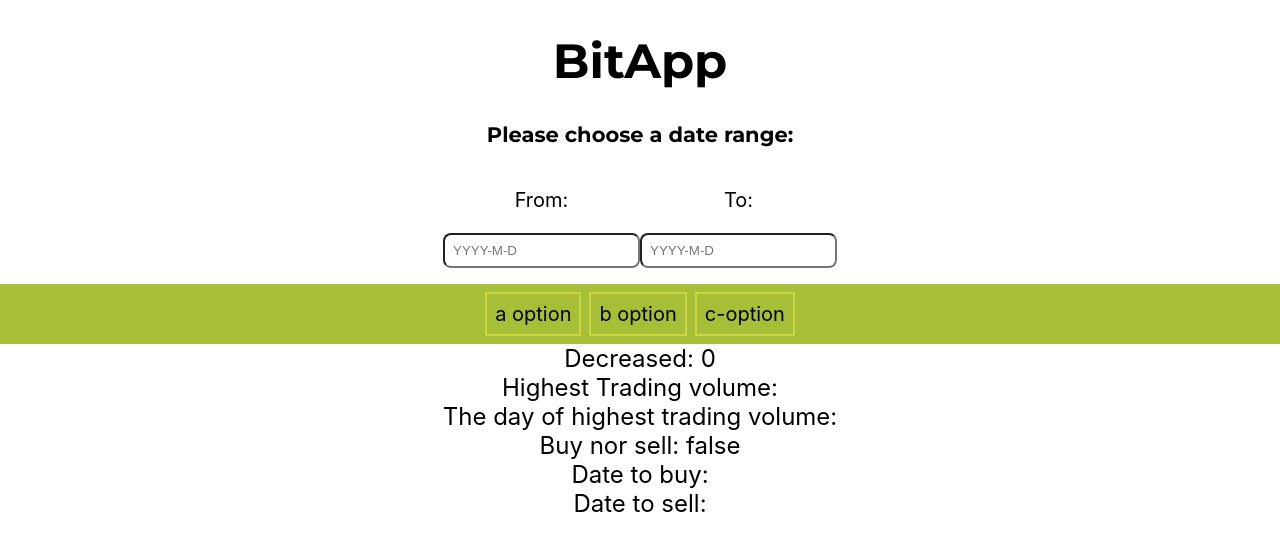
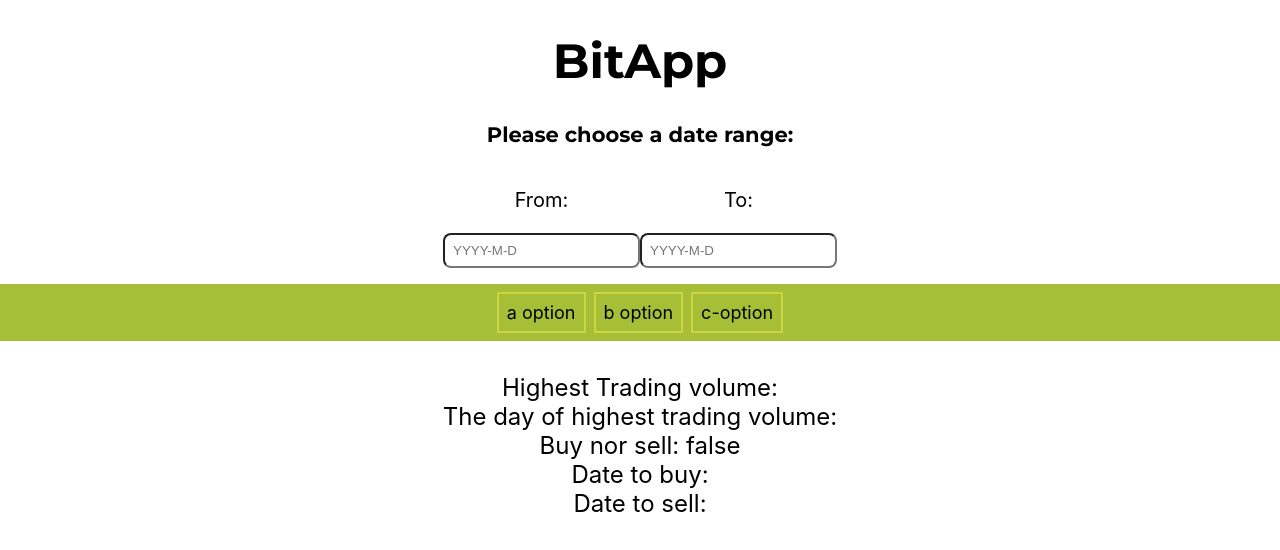
Before and after one commit to JenninaFarm/Bitcoin, a React (Create React App) app in the folder bitcoin/: page / in a window 1280 px wide. Shown: the top 550 px of the page. Built offline with nearby package versions, Linux system fonts and the light colour scheme.

Commit message:
Add DecreasedDaysInRow component

```diff
--- a/bitcoin/src/App.js
+++ b/bitcoin/src/App.js
@@ -2,7 +2,7 @@ import React, { useEffect, useState } from 'react';
 
 import AskDateRange from './components/molecules/ask-date-range/AskDateRange';
 import Navigation from './components/base/navigation/Navigation';
-import ShowData from './components/molecules/show-data/ShowData';
+import ShowData from './components/molecules/decreased-days-in-row/DecreasedDaysInRow';
 import TimeMachine from './components/molecules/time-machine/TimeMachine';
 import TradingVolume from './components/molecules/trading-volume/TradingVolume';
 import './Styles.scss';
@@ -91,9 +91,9 @@ const App = () => {
       <h3 className="app__subtitle">Please choose a date range:</h3>
       <AskDateRange onDateChange={handleSecondsChange} />
       <Navigation links={[
-        {href: 'a', name: 'a option'},
-        {href: 'b', name: 'b option'},
-        {href: 'c', name: 'c-option'}
+        {href: '#', name: 'a option'},
+        {href: '#', name: 'b option'},
+        {href: '#', name: 'c-option'}
       ]} />
       {isLoading ? (
         <div>Loading ...</div>
--- a/bitcoin/src/Styles.scss
+++ b/bitcoin/src/Styles.scss
@@ -8,6 +8,7 @@
 // Molecules
 @import 'components/molecules/date-input/_date-input';
 @import 'components/molecules//ask-date-range/_ask-date-range';
+@import 'components/molecules/decreased-days-in-row/_decreased-days-in-row';
 
 // App
 @import './App.scss'
--- a/bitcoin/src/components/base/_variables.scss
+++ b/bitcoin/src/components/base/_variables.scss
@@ -22,7 +22,7 @@ $font-60: 3.75rem;
 $font-80: 5rem;
 
 /* body */
-$body-font-size: $font-16;
+$body-font-size: $font-18;
 $body-font-size-desktop: $font-20;
 
 /* headings */
@@ -36,8 +36,8 @@ $h4-font-size: $font-18;
 $h4-font-size-desktop: $font-20;
 
 /* navigatio */
-$nav-font-size: $font-18;
-$nav-font-size-desktop: $font-20;
+$nav-font-size: $font-16;
+$nav-font-size-desktop: $font-18;
 
 
 /* Spacings */
--- /dev/null
+++ b/bitcoin/src/components/molecules/decreased-days-in-row/DecreasedDaysInRow.js
@@ -0,0 +1,31 @@
+import React, {useEffect, useState} from 'react';
+import { getMaxTimesValueHasDecreased } from '../../base/HelperFunctions';
+
+const DecreasedDaysInRow = ({data}) => {
+  const [daysPriceHasDecreased, setDaysPriceHasDecreased] = useState();
+
+  useEffect(() => {
+    parseData(data);
+  });
+
+  const parseData = (data) => {
+    const prices = data.map((row) => row[1]);
+    if (prices.length !== 0) {
+      setDaysPriceHasDecreased(getMaxTimesValueHasDecreased(prices));
+    }
+  }
+
+  return (
+    <div className='decreased-days'>
+      {daysPriceHasDecreased && (
+        <div>
+          <p>Maximum amount of days the price has decreased in a row:</p>
+          <p>{daysPriceHasDecreased}</p>
+        </div>
+        )
+      }
+    </div>
+  );
+};
+
+export default DecreasedDaysInRow;
--- /dev/null
+++ b/bitcoin/src/components/molecules/decreased-days-in-row/_decreased-days-in-row.scss
@@ -0,0 +1,8 @@
+.decreased-days {
+  padding: $space-s;
+  font-size: $body-font-size;
+
+  @include breakpoint(laptop) {
+    font-size: $body-font-size-desktop;
+  }
+}
--- a/bitcoin/src/components/molecules/show-data/ShowData.js
+++ /dev/null
@@ -1,24 +0,0 @@
-import React, {useEffect, useState} from 'react';
-import { getMaxTimesValueHasDecreased } from '../../base/HelperFunctions';
-
-const ShowData = ({data}) => {
-  const [daysPriceHasDecreased, setDaysPriceHasDecreased] = useState();
-
-  useEffect(() => {
-    parseData(data);
-  });
-
-  const parseData = (data) => {
-    const prices = data.map((row) => row[1]);
-    setDaysPriceHasDecreased(getMaxTimesValueHasDecreased(prices));
-  }
-
-  return (
-    <div>
-      {'Decreased: '}
-      {daysPriceHasDecreased}
-    </div>
-  );
-};
-
-export default ShowData;
```
